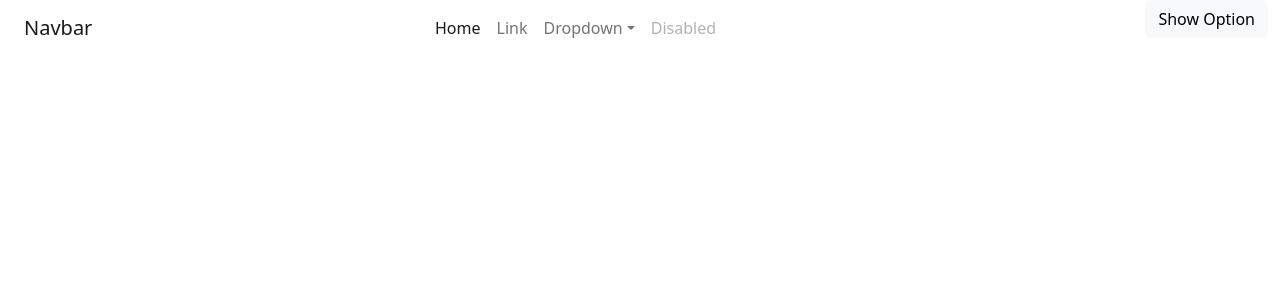
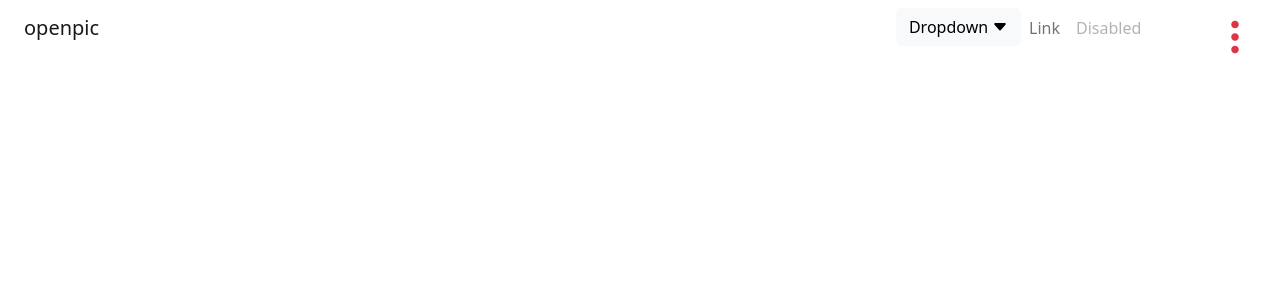
Before and after one commit to MuhammadAhmed-Developer/oPenPic.com, a React (Create React App) app: page / in a window 1280 px wide. Shown: the top 300 px of the page. Built offline with nearby package versions, Linux system fonts and the light colour scheme.

Commit message:
create header dropdown

```diff
--- a/src/pages/Frontend/Components/Header/Header.jsx
+++ b/src/pages/Frontend/Components/Header/Header.jsx
@@ -1,34 +1,41 @@
 import React from 'react'
 
 export default function Header() {
+
   return (
+    <>
+    <div className="container-fluid ">
+      <div className="row">
+        <div className="col-11">
+          <nav className="navbar navbar-expand-lg ">
             <div className="container-fluid">
-      <div className="row">
-       <div className="col-10">
-       <nav className="navbar navbar-expand-lg bg-body-tertiary">
-  <div className="container-fluid">
-    <a className="navbar-brand" href="#">Navbar</a>
+              <a className="navbar-brand" href="#">openpic</a>
               <button className="navbar-toggler" type="button" data-bs-toggle="collapse" data-bs-target="#navbarSupportedContent" aria-controls="navbarSupportedContent" aria-expanded="false" aria-label="Toggle navigation">
                 <span className="navbar-toggler-icon"></span>
               </button>
               <div className="collapse navbar-collapse" id="navbarSupportedContent">
-      <ul className="navbar-nav mx-auto mb-2 mb-lg-0">
+                <ul className="navbar-nav ms-auto mb-2 mb-lg-0">
                   <li className="nav-item">
-          <a className="nav-link active" aria-current="page" href="#">Home</a>
+                    {/* <a className="nav-link active" aria-current="page" href="#">Home</a> */}
+                    <li className="nav-item dropdown">
+                      <div className="dropdown">
+
+                        <button className="btn btn-light" type="button">
+                         <span className='text'>Dropdown</span>
+                          <i className="bi bi-caret-up-fill"></i>
+                          <i className="bi bi-caret-down-fill ms-1"></i>
+                          </button>
+
+                        <div className="dropdown-menu">
+                          <a href="#">Link 1</a>
+                          <a href="#">Link 2</a>
+                          <a href="#">Link 3</a>
+                        </div>
+                      </div>
+                    </li>
                   </li>
                   <li className="nav-item">
                     <a className="nav-link" href="#">Link</a>
-        </li>
-        <li className="nav-item dropdown">
-          <a className="nav-link dropdown-toggle" href="#" role="button" data-bs-toggle="dropdown" aria-expanded="false">
-            Dropdown
-          </a>
-          <ul className="dropdown-menu">
-            <li><a className="dropdown-item" href="#">Action</a></li>
-            <li><a className="dropdown-item" href="#">Another action</a></li>
-            <li><hr className="dropdown-divider"/></li>
-            <li><a className="dropdown-item" href="#">Something else here</a></li>
-          </ul>
                   </li>
                   <li className="nav-item">
                     <a className="nav-link disabled">Disabled</a>
@@ -38,10 +45,10 @@ export default function Header() {
             </div>
           </nav>
         </div>
-       <div className="col-2">
+        <div className="col-1">
           <div className='text-end'>
 
-<button className="btn btn-light" type="button" data-bs-toggle="offcanvas" data-bs-target="#offcanvasRight" aria-controls="offcanvasRight">Show Option</button>
+            <button className="btn btn-transperent" type="button" data-bs-toggle="offcanvas" data-bs-target="#offcanvasRight" aria-controls="offcanvasRight"><i className="text-danger fw-bold fs-1 bi bi-three-dots-vertical"></i></button>
 
             <div className="offcanvas offcanvas-end" tabindex="-1" id="offcanvasRight" aria-labelledby="offcanvasRightLabel">
               <div className="offcanvas-header">
@@ -68,7 +75,9 @@ export default function Header() {
 
         </div>
       </div>
+
     </div>
+        </>
 
 
 
--- a/src/scss/_header.scss
+++ b/src/scss/_header.scss
@@ -1,196 +1,17 @@
-// .navbar {
-//     background-color: #fff;
-//     height: 80px;
-//     display: flex;
-//     justify-content: center;
-//     align-items: center;
-//     font-size: 1.2rem;
-//   }
 
-//   .navbar-container {
-//     display: flex;
-//     justify-content: space-between;
-//     align-items: center;
-//     width: 100%;
-//     max-width: 1200px;
-//     padding: 0 50px;
-//   }
+// Header DropDown========================
 
-//   .navbar-logo {
-//     color: #333;
-//     font-size: 2rem;
-//     cursor: pointer;
-//   }
+  .bi-caret-up-fill{
+    display: none;
+  }
 
-//   .nav-menu {
-//     display: flex;
-//     justify-content: center;
-//     align-items: center;
-//     list-style: none;
-//     text-align: center;
-//     margin-right: -22px;
-//   }
+  .dropdown:hover .bi-caret-up-fill{
+    display: block;
+}
 
-//   .nav-item {
-//     height: 80px;
-//   }
-
-//   .nav-links {
-//     color: #333;
-//     display: flex;
-//     align-items: center;
-//     text-decoration: none;
-//     padding: 0 1rem;
-//     height: 100%;
-//     cursor: pointer;
-//   }
-
-//   .nav-links:hover {
-//     color: #888;
-//   }
-
-//   .menu-icon {
-//     display: none;
-//   }
-
-//   .btn-signup {
-//     border: none;
-//     padding: 10px 20px;
-//     background-color: #333;
-//     color: #fff;
-//     cursor: pointer;
-//     font-size: 1.1rem;
-//   }
-
-//   .btn-signup:hover {
-//     background-color: #555;
-//   }
-//   .navbar {
-//     background-color: #fff;
-//     height: 80px;
-//     display: flex;
-//     justify-content: center;
-//     align-items: center;
-//     font-size: 1.2rem;
-//   }
-
-//   .navbar-container {
-//     display: flex;
-//     justify-content: space-between;
-//     align-items: center;
-//     width: 100%;
-//     max-width: 1200px;
-//     padding: 0 50px;
-//   }
-
-//   .navbar-logo {
-//     color: #333;
-//     font-size: 2rem;
-//     cursor: pointer;
-//   }
-
-//   .nav-menu {
-//     display: flex;
-//     justify-content: center;
-//     align-items: center;
-//     list-style: none;
-//     text-align: center;
-//     margin-right: -22px;
-//   }
-
-//   .nav-item {
-//     height: 80px;
-//   }
-
-//   .nav-links {
-//     color: #333;
-//     display: flex;
-//     align-items: center;
-//     text-decoration: none;
-//     padding: 0 1rem;
-//     height: 100%;
-//     cursor: pointer;
-//   }
-
-//   .nav-links:hover {
-//     color: #888;
-//   }
-
-//   .menu-icon {
-//     display: none;
-//   }
-
-//   .btn-signup {
-//     border: none;
-//     padding: 10px 20px;
-//     background-color: #333;
-//     color: #fff;
-//     cursor: pointer;
-//     font-size: 1.1rem;
-//   }
-
-//   .btn-signup:hover {
-//     background-color: #555;
-//   }
-
-//   .nav-links.active:after {
-//     content: '';
-//     display: block;
-//     width: 20px;
-//     height: 2px;
-//     background-color: #333;
-//     margin: auto;
-//     margin-top: 5px;
-//   }
-
-
-
-
-
-
-
-
-//   @media screen and (max-width: 960px) {
-//     .nav-menu {
-//       display: flex;
-//       flex-direction: column;
-//       width: 100%;
-//       height: 90vh;
-//       position: absolute;
-//       top: 80px;
-//       left: -100%;
-//       opacity: 1;
-//       transition: all 0.5s ease;
-//     }
-
-//     .nav-menu.active {
-//       background-color: #fff;
-//       left: 0;
-//       opacity: 1;
-//       transition: all 0.5s ease;
-//       z-index: 1;
-//     }
-
-//     .menu-icon {
-//       display: block;
-//       position: absolute;
-//       top: 0;
-//       right: 0;
-//       transform: translate(-100%, 60%);
-//       font-size: 1.8rem;
-//       cursor: pointer;
-//       color: #333;
-//     }
-
-//     .nav-links {
-//       text-align: center;
-//       padding: 2rem;
-//       width: 100%;
-//       display: table;
-//     }
-
-//     .nav-links:hover {
-//       background-color: #f5f5f5;
-//       border-radius: 0;
-//     }
-//   }
+  .dropdown:hover .bi-caret-down-fill{
+    display: none;
+  }
+  .dropdown:hover .text{
+    display: none;
+  }
```
Lines whose indentation alone changed are shown as unchanged.
